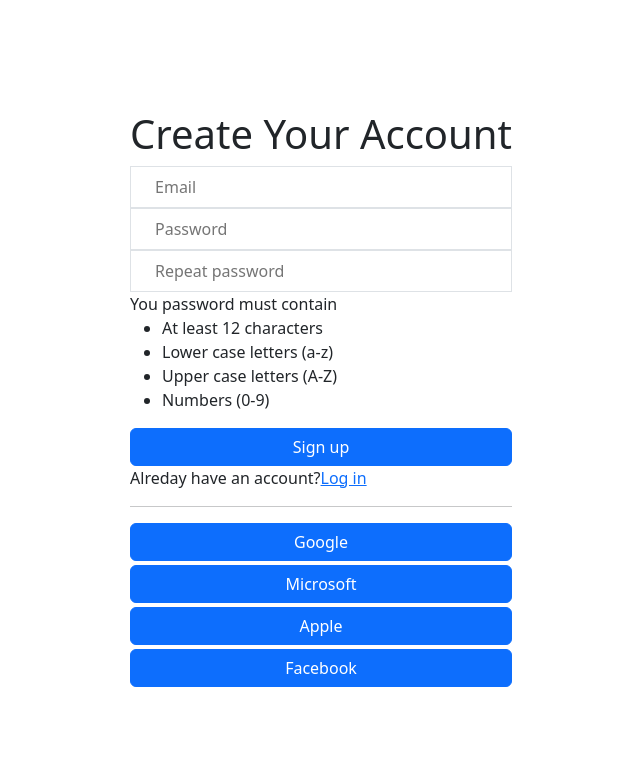
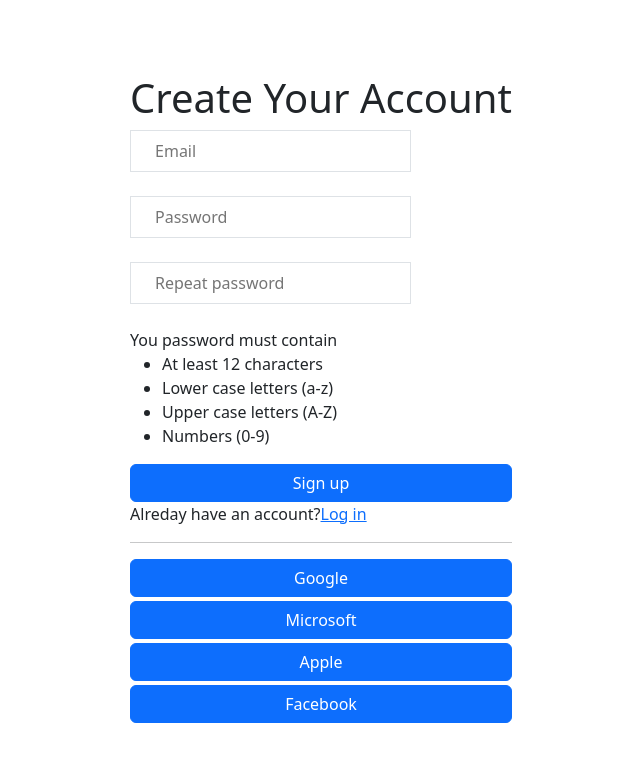
Before and after one commit to Achievka-apply/achievka-frontend, a React (Vite) app: page /register in a window 1280 px wide. Shown: the top 762 px of the page, without its empty margins (319-959 px from the left). Built offline with nearby package versions, Linux system fonts and the light colour scheme.

Commit message:
feat: add email validator

```diff
--- a/src/components/Input.tsx
+++ b/src/components/Input.tsx
@@ -1,14 +1,45 @@
 // src/components/Input.tsx
 
+import { useState, FocusEvent } from 'react';
 import { InputProps } from "./types";
 
-export default function Input({ type, placeholder, required=false } : InputProps) {
+export default function Input({
+    type,
+    placeholder,
+    required = false,
+    validator,
+    errorMessage = 'Invalid value',
+    className = '',
+    onBlur,
+    ...rest
+} : InputProps) {
+    const [error, setError] = useState<string | null>(null);
+
+    function handleBlur(e: FocusEvent<HTMLInputElement>) {
+        onBlur?.(e);
+        if (validator) {
+            const ok = validator(e.target.value);
+            setError(ok ? null : errorMessage);
+        }
+    }
+
     return (
-        <input
-            type={type}
-            placeholder={placeholder}
-            className="w-full px-4 py-2 border rounded-md"
-            required={required}
-        />
+        <div className="mb-4">
+            <input
+                {...rest}
+                type={type}
+                placeholder={placeholder}
+                required={required}
+                onBlur={handleBlur}
+                className={
+                    `w-full px-4 py-2 border rounded-md ` +
+                    (error ? 'border-red-500' : 'border-gray-300') +
+                    ` ${className}`
+                }
+            />
+            {error && (
+                <p className="mt-1 text-sm text-red-600">{error}</p>
+            )}
+        </div>
     );
   }
--- a/src/features/auth/pages/ForgotPasswordPage.tsx
+++ b/src/features/auth/pages/ForgotPasswordPage.tsx
@@ -5,6 +5,7 @@
 import { Link } from "react-router-dom";
 import { toast } from 'react-toastify';
 import Input from "../../../components/Input";
+import { isValidEmail } from "../../../utils/validators/emailValidator";
 
 export default function ForgotPasswordPage() {
 
@@ -30,6 +31,8 @@
                     type="email"
                     placeholder="Email"
                     required
+                    validator={isValidEmail}
+                    errorMessage="Please enter a valid email address"
                 />
                 <button type="submit" className="btn btn-primary" onClick={handleContinue}>Send</button>
             </Form>
--- a/src/features/auth/pages/JoinPage.tsx
+++ b/src/features/auth/pages/JoinPage.tsx
@@ -6,6 +6,7 @@
 import OAuthButtons from "../components/OAuthButtons";
 import Input from "../../../components/Input";
 import WelcomeBlock from "../components/WelcomeBlock";
+import { isValidEmail } from "../../../utils/validators/emailValidator";
 
 export default function JoinPage() {
     const navigate = useNavigate();
@@ -37,6 +38,8 @@
                             type="email"
                             placeholder="Email"
                             required
+                            validator={isValidEmail}
+                            errorMessage="Please enter a valid email address"
                         />
                         <button type="submit" className="btn btn-primary" onClick={handleContinue}>Continue</button>
                     </Form>
--- a/src/features/auth/pages/LoginPage.tsx
+++ b/src/features/auth/pages/LoginPage.tsx
@@ -5,6 +5,7 @@
 import { Link } from "react-router-dom";
 import OAuthButtons from "../components/OAuthButtons";
 import Input from "../../../components/Input";
+import { isValidEmail } from "../../../utils/validators/emailValidator";
 
 export default function LoginPage() {
     const navigate = useNavigate();
@@ -29,6 +30,8 @@
                     type="email"
                     placeholder="Email"
                     required
+                    validator={isValidEmail}
+                    errorMessage="Please enter a valid email address"
                 />
                 <Input
                     type="password"
--- a/src/features/auth/pages/RegisterPage.tsx
+++ b/src/features/auth/pages/RegisterPage.tsx
@@ -6,6 +6,7 @@
 import OAuthButtons from "../components/OAuthButtons";
 import PasswordRequirements from "../components/PasswordRequirements";
 import Input from "../../../components/Input";
+import { isValidEmail } from "../../../utils/validators/emailValidator";
 
 export default function RegisterPage() {
     const navigate = useNavigate();
@@ -30,6 +31,8 @@
                     type="email"
                     placeholder="Email"
                     required
+                    validator={isValidEmail}
+                    errorMessage="Please enter a valid email address"
                 />
                 <Input
                     type="password"
--- /dev/null
+++ b/src/utils/validators/emailValidator.ts
@@ -0,0 +1,7 @@
+// src/utils/emailValidator.ts
+
+export const EMAIL_REGEX = /^[^\s@]+@[^\s@]+\.[^\s@]+$/;
+
+export function isValidEmail(value: string): boolean {
+  return EMAIL_REGEX.test(value);
+}
```
Also changed, not shown: src/components/types.ts (+8 -1 lines), src/utils/validators.ts (added, +7 -0 lines).
